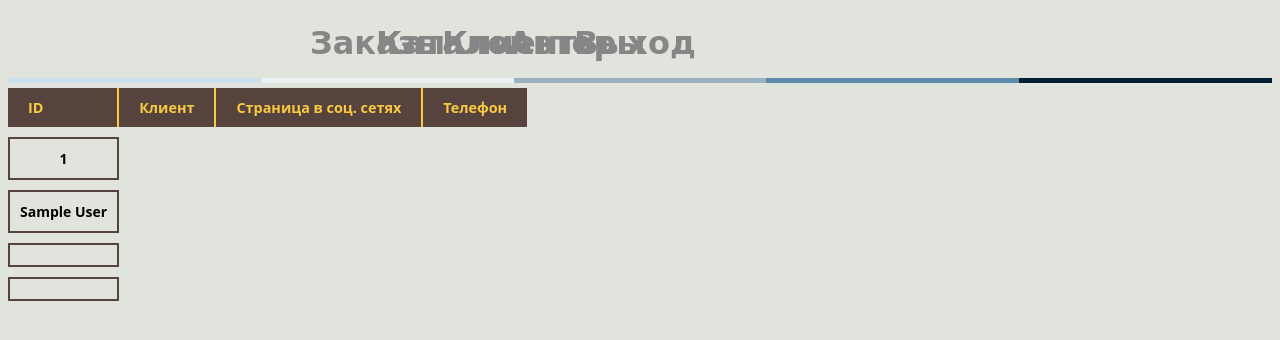
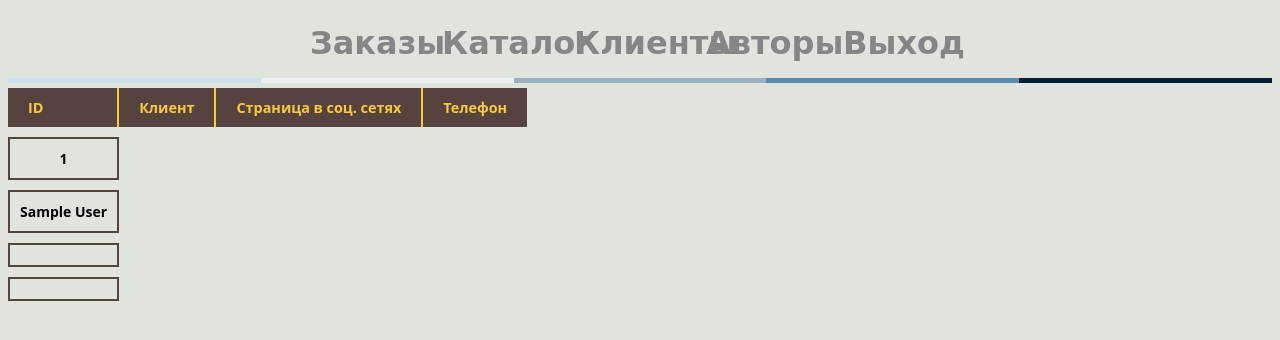
Before and after one commit to GoldGshok/site, a PHP site: page /admin/authors.php in a window 1280 px wide. Shown: the top 340 px of the page. Run offline with PHP 8.4, Linux system fonts and the light colour scheme; the visitor is signed in with stand-in values (Sample User, id 1); data that the repository does not hold is empty.

Commit message:
стили

```diff
--- a/styles/styles.css
+++ b/styles/styles.css
@@ -32,7 +32,7 @@ ul {
 
 li {
   float: left;
-  width: 10%;
+  width: 20%;
 }
 
 a {
```
